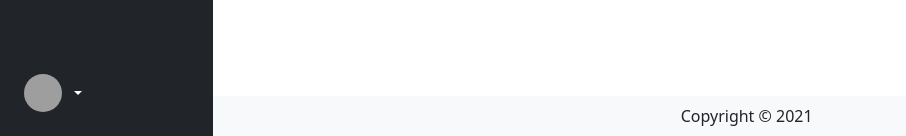
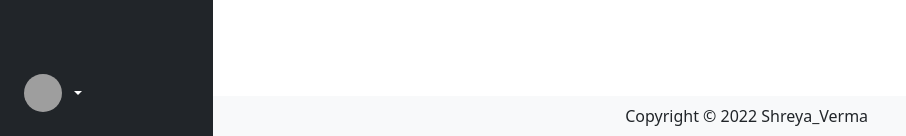
Before and after one commit to shreya8384/E-learning-platform, a PHP site: page /user_dashboard.php in a window 1280 px wide. Shown: the part 664-800 px from the top of the page, without its empty margins (0-906 px from the left). Run offline with PHP 8.4, Linux system fonts and the light colour scheme; the visitor is signed in with stand-in values (Sample User, id 1); data comes from the database, SQL or seed files in the repository; data that the repository does not hold is empty; grey boxes are pictures that could not be loaded.

Commit message:
Update user_dashboard.php

```diff
--- a/LMS-main/user_dashboard.php
+++ b/LMS-main/user_dashboard.php
@@ -141,7 +141,7 @@ header("Location:http:user_dashboard.php");
             </main>
             <footer class="row bg-light py-2 mt-auto">
                 <div class="copyright text-center my-auto">
-                  <span>Copyright © 2021</span>
+                  <span>Copyright © 2022 Shreya_Verma</span>
                 </div>
             </footer>
         </div>
```
